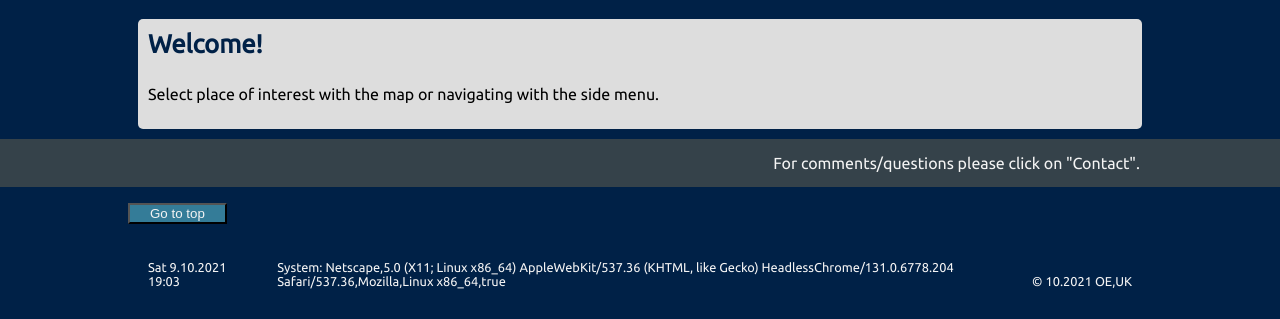
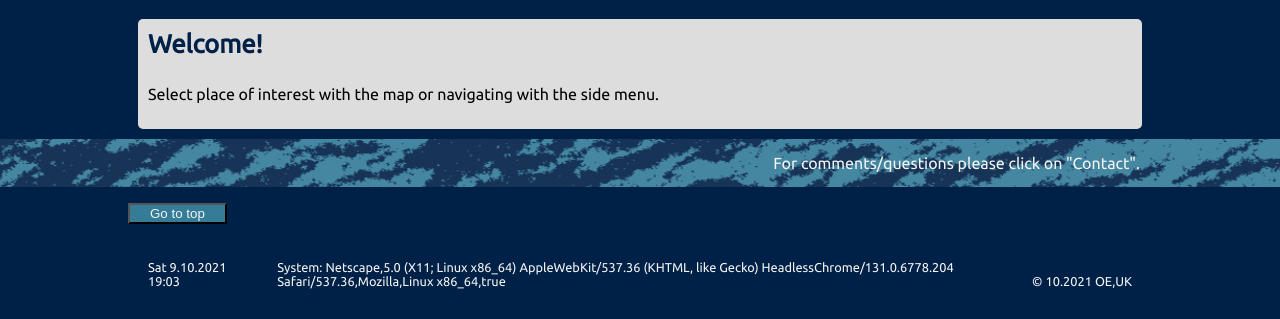
Before and after one commit to Octavioyuna/Octavioyuna.github.io, a PHP site: page / in a window 1280 px wide. Shown: the part 481-800 px from the top of the page. Run offline with PHP 8.4, Linux system fonts and the light colour scheme; some libraries are stand-ins or nearby versions; some web fonts are replaced.

Commit message:
Update style.css

```diff
--- a/css/style.css
+++ b/css/style.css
@@ -199,8 +199,7 @@ font-family: 'Cabin Sketch', cursive;
   padding:15px;
   color:#f4f4f4;
   color:var(--textColor1);
-  background:#35424a;
-  background:var(--backgroundColor2);
+  background: #35424a url('../img/CVArt3.jpg') repeat center center;
   overflow:hidden;
 }
 #newsletter form {
```
